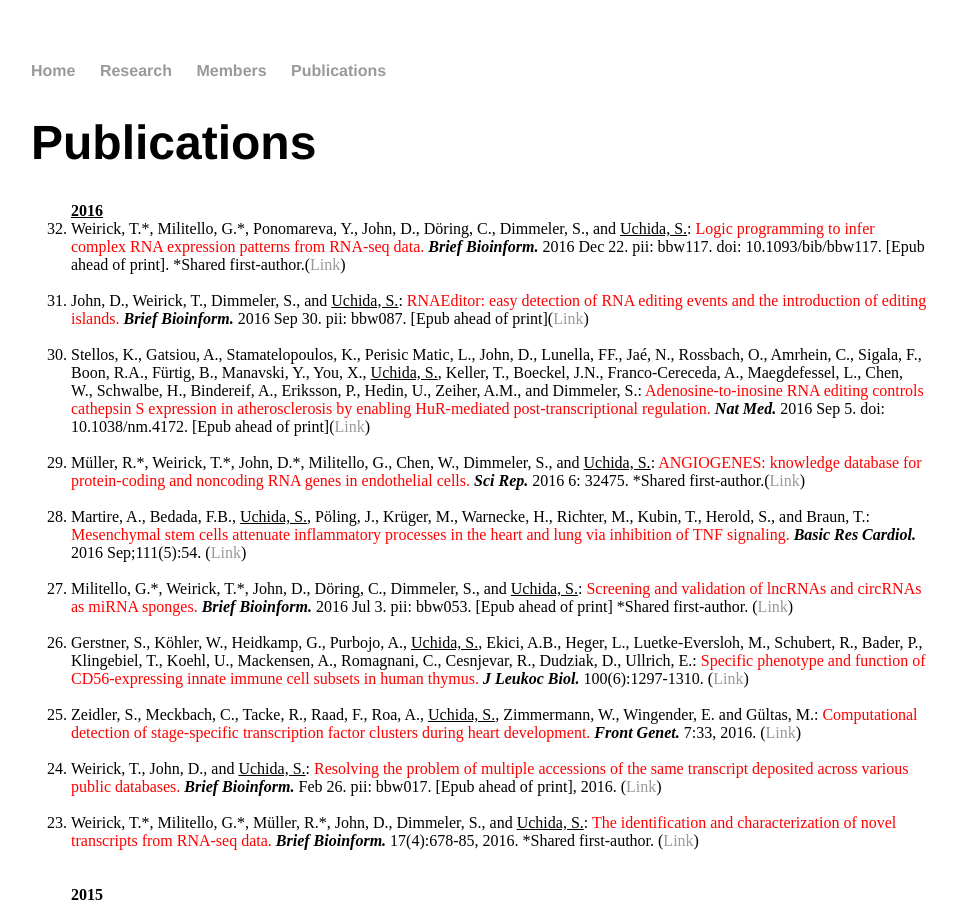
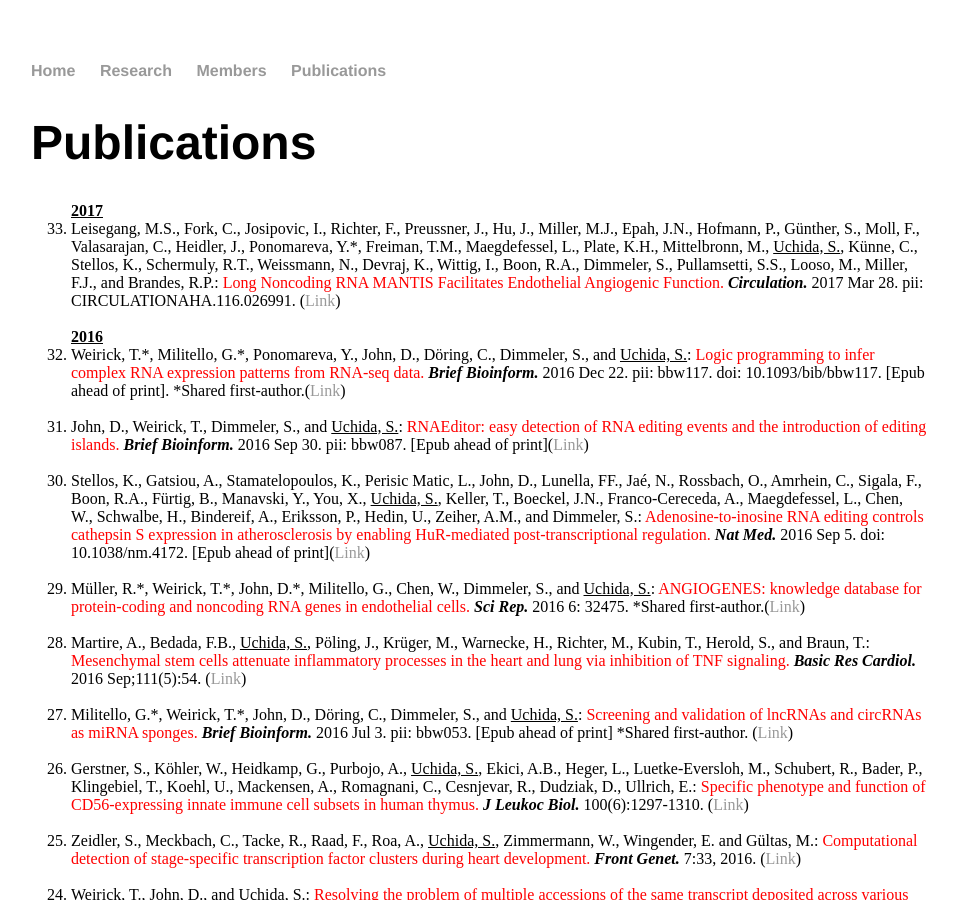
Before and after one commit to heartlncrna/heartlncrna.github.io, a Jekyll site: the page publications/pub_list.html, which Jekyll copies as it is, in a window 1280 px wide and 900 px high. Shown: the whole window, without its empty margins (161-1118 px from the left). Built offline with Jekyll 4.4.1, drawn with Linux system fonts in a browser that asks for light colours.

Commit message:
Update pub_list.html

```diff
--- a/publications/pub_list.html
+++ b/publications/pub_list.html
@@ -26,6 +26,10 @@
 
 			<p class="Normal">
 			<ol reversed="reversed">
+
+			<strong><u> 2017 </u></strong>
+				<li>Leisegang, M.S., Fork, C., Josipovic, I., Richter, F., Preussner, J., Hu, J., Miller, M.J., Epah, J.N., Hofmann, P., Günther, S., Moll, F., Valasarajan, C., Heidler, J., Ponomareva, Y.*, Freiman, T.M., Maegdefessel, L., Plate, K.H., Mittelbronn, M., <u>Uchida, S.</u>, Künne, C., Stellos, K., Schermuly, R.T., Weissmann, N., Devraj, K., Wittig, I., Boon, R.A., Dimmeler, S., Pullamsetti, S.S., Looso, M., Miller, F.J., and Brandes, R.P.: <font color="red">Long Noncoding RNA MANTIS Facilitates Endothelial Angiogenic Function.</font> <b><i>Circulation.</i></b> 2017 Mar 28. pii: CIRCULATIONAHA.116.026991. (<a href="http://circ.ahajournals.org/content/early/2017/03/28/CIRCULATIONAHA.116.026991">Link</span></a>)</li>
+				<br>
 
 			<strong><u> 2016 </u></strong>
 				<li>Weirick, T.*, Militello, G.*, Ponomareva, Y., John, D., Döring, C., Dimmeler, S., and <u>Uchida, S.</u>: <font color="red">Logic programming to infer complex RNA expression patterns from RNA-seq data.</font> <b><i>Brief Bioinform.</i></b> 2016 Dec 22. pii: bbw117. doi: 10.1093/bib/bbw117. [Epub ahead of print]. *Shared first-author.(<a href="http://bib.oxfordjournals.org/content/early/2016/11/28/bib.bbw117.abstract">Link</span></a>)</li>
```
